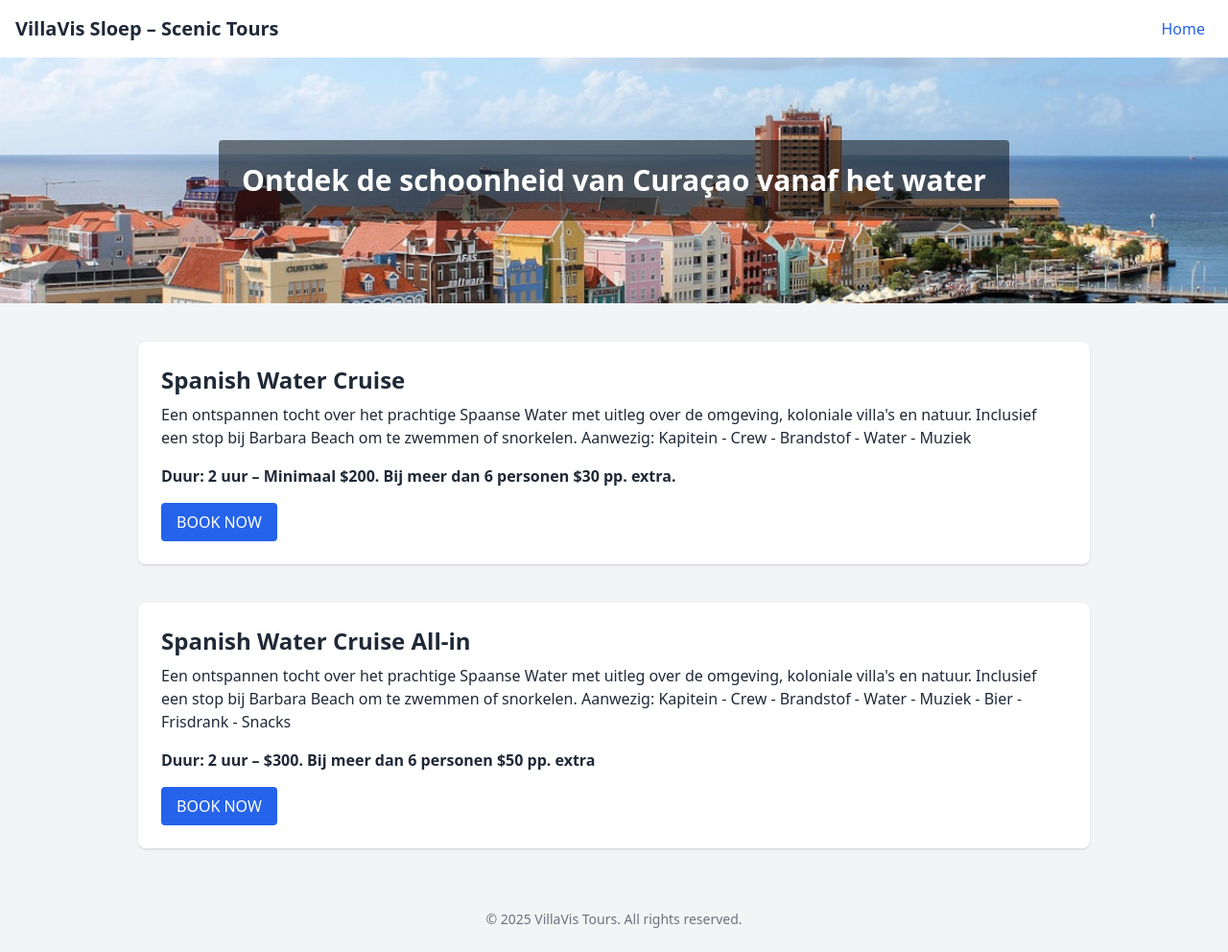
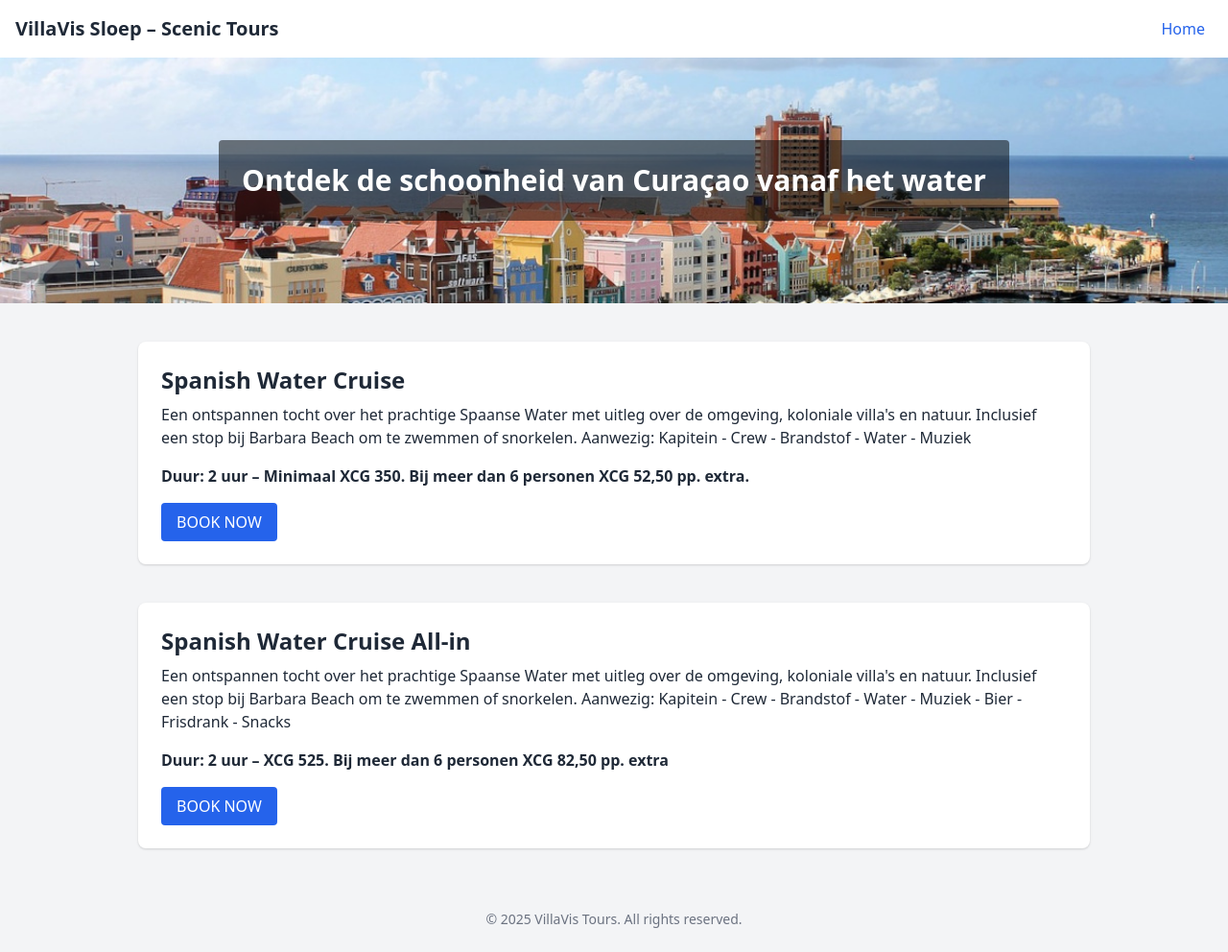
Before and after one commit to tjaracas/villavistours, a Jekyll site: the page scenic.html, which Jekyll copies as it is, in a window 1280 px wide. Shown: the whole page at 96% size. Built offline with Jekyll 4.4.1, drawn with Linux system fonts in a browser that asks for light colours.

Commit message:
Update pricing details for Spanish Water Cruise

```diff
--- a/scenic.html
+++ b/scenic.html
@@ -32,7 +32,7 @@
       <p class="mb-4">
         Een ontspannen tocht over het prachtige Spaanse Water met uitleg over de omgeving, koloniale villa's en natuur. Inclusief een stop bij Barbara Beach om te zwemmen of snorkelen. Aanwezig: Kapitein - Crew - Brandstof - Water - Muziek
       </p>
-      <p class="font-bold mb-4">Duur: 2 uur – Minimaal $200. Bij meer dan 6 personen $30 pp. extra. </p>
+      <p class="font-bold mb-4">Duur: 2 uur – Minimaal XCG 350. Bij meer dan 6 personen XCG 52,50 pp. extra. </p>
       <a href="booking2.html?tour=spanishwater" class="inline-block bg-blue-600 text-white px-4 py-2 rounded hover:bg-blue-700">BOOK NOW</a>
     </div>
 
@@ -43,7 +43,7 @@
       <p class="mb-4">
         Een ontspannen tocht over het prachtige Spaanse Water met uitleg over de omgeving, koloniale villa's en natuur. Inclusief een stop bij Barbara Beach om te zwemmen of snorkelen. Aanwezig: Kapitein - Crew - Brandstof - Water - Muziek - Bier - Frisdrank - Snacks
       </p>
-      <p class="font-bold mb-4">Duur: 2 uur – $300. Bij meer dan 6 personen $50 pp. extra</p>
+      <p class="font-bold mb-4">Duur: 2 uur – XCG 525. Bij meer dan 6 personen XCG 82,50 pp. extra</p>
       <a href="booking2.html?tour=spanishwaterwithfood" class="inline-block bg-blue-600 text-white px-4 py-2 rounded hover:bg-blue-700">BOOK NOW</a>
     </div>
   </main>
```
